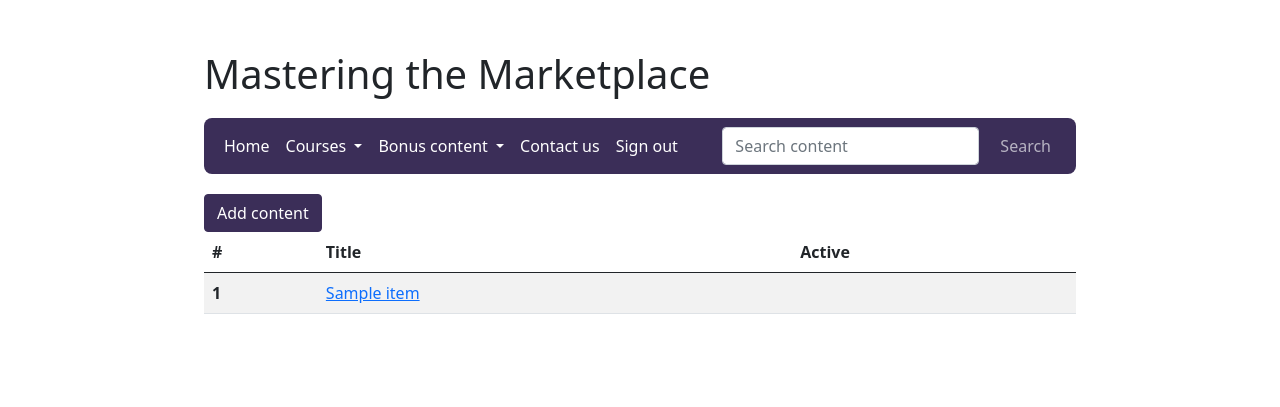
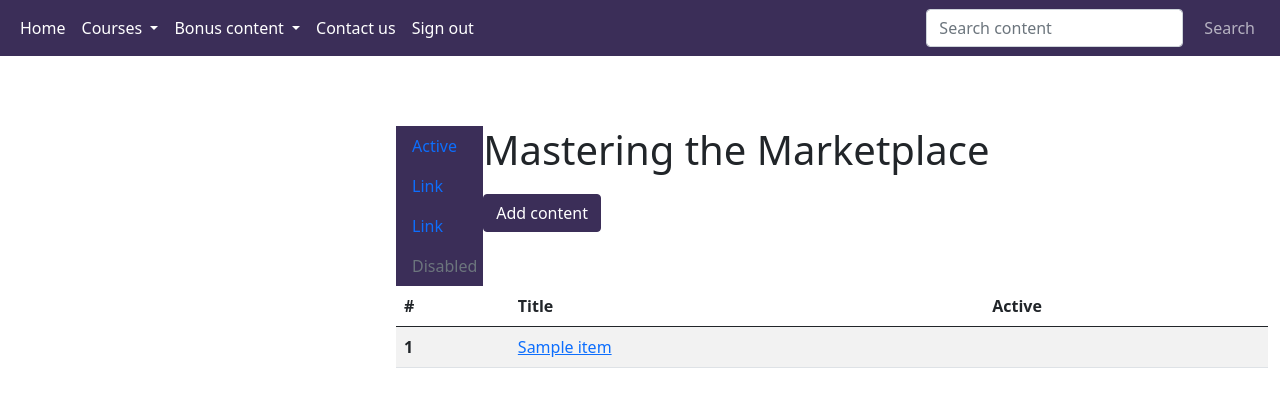
Before and after one commit to dstarr/mtm_site, a Python web app: template src/content/templates/index.html in a window 1280 px wide. Shown: the top 407 px of the page. Run offline with Jinja, Linux system fonts and the light colour scheme; the template is opened without the code that fills it: most values are stand-ins (such as "Sample title", 1, 10 or a date in 2020); some libraries are stand-ins or nearby versions.

Commit message:
reworking layout

```diff
--- a/src/static/style.css
+++ b/src/static/style.css
@@ -1,3 +1,12 @@
+.left-nav {
+    width: 10%;
+    float: left;
+    background-color: #3b2e58;
+}
+
+
+
+
 .accordion-button {
     box-shadow: none !important;
     color: #000 !important;
@@ -62,6 +71,7 @@
 .dropdown-item:active, .dropdown-item:focus, .dropdown-item:hover {
     color: #3b2e58!important;
     background-color: #fff;
+    font-weight: bold;
 }
 
 .dropdown-menu {
@@ -88,7 +98,7 @@
 .main {
     margin-top: 50px;
     width: 70%;
-    /* margin-bottom: 50px; */
+    float: right;
 }
 
 .main-title {
@@ -103,7 +113,6 @@
 
 .navbar {
     margin-bottom: 20px;
-    border-radius: 8px;
     background-color: #3b2e58;
 }
 
--- a/src/templates/base.html
+++ b/src/templates/base.html
@@ -6,8 +6,13 @@
 
 <body>
 
+    {% include 'top-nav.html' %}
+
     <div class="container main">
-        {% include 'nav.html' %}
+        {% include 'left-nav.html' %}
+        <h1 class="main-title">Mastering the Marketplace</h1>
+
+
         {% block content %}{% endblock %}
     </div>
 
--- /dev/null
+++ b/src/templates/left-nav.html
@@ -0,0 +1,10 @@
+<aside class="bd-sidebar left-nav">
+
+    <nav class="nav flex-column">
+        <a class="nav-link active" aria-current="page" href="#">Active</a>
+        <a class="nav-link" href="#">Link</a>
+        <a class="nav-link" href="#">Link</a>
+        <a class="nav-link disabled" href="#" tabindex="-1" aria-disabled="true">Disabled</a>
+    </nav>
+
+</aside>
--- a/src/templates/nav.html
+++ b/src/templates/top-nav.html
@@ -1,5 +1,3 @@
-<h1 class="main-title">Mastering the Marketplace</h1>
-
 <nav class="navbar navbar-expand-lg sticky-top"">
   <div class="container-fluid">
     <div class="collapse navbar-collapse" id="navbarSupportedContent">
```
